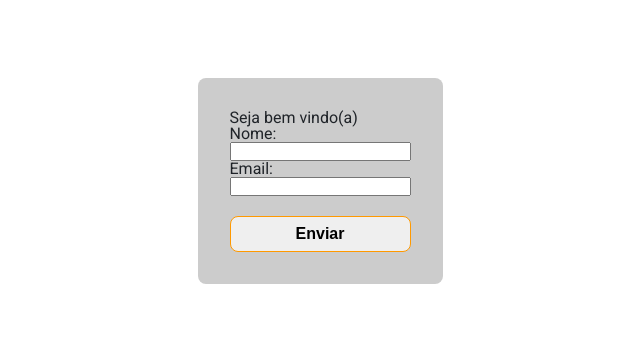
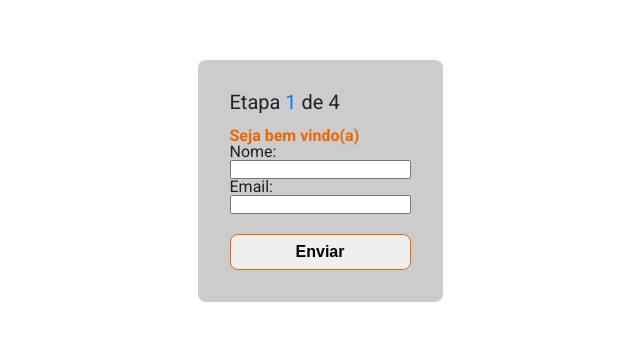
Before and after one commit to lupy100/desafio-frontend-mb, a Vue app in the folder apps/client/: page / in a window 1280 px wide. Shown: the part 219-560 px from the top of the page, without its empty margins (320-960 px from the left). Built offline with nearby package versions, Linux system fonts and the light colour scheme; what @mb/shared-constants would draw is missing.

Commit message:
feat: implement ButtonBase and StepIndicator components with SCSS styling

```diff
--- a/apps/client/src/App.vue
+++ b/apps/client/src/App.vue
@@ -7,7 +7,7 @@
 </template>
 
 <script setup>
-  import RegistrationForm from './pages/RegistrationForm.vue';
+  import RegistrationForm from '@/pages/RegistrationForm.vue';
 </script>
 
 <style scoped>
--- /dev/null
+++ b/apps/client/src/components/ButtonBase/ButtonBase.scss
@@ -0,0 +1,9 @@
+.button-base {
+  border: 1px solid $color-brand-primary-regular;
+  border-radius: 8px;
+  padding: 8px 24px;
+  text-align: center;
+  font-size: 16px;
+  cursor: pointer;
+  font-weight: bold;
+}
--- a/apps/client/src/components/ButtonBase.vue
+++ b/apps/client/src/components/ButtonBase/ButtonBase.vue
@@ -18,14 +18,6 @@
   </button>
 </template>
 
-<style scoped>
-  .button-base {
-    border: 1px solid #f90;
-    border-radius: 8px;
-    padding: 8px 24px;
-    text-align: center;
-    font-size: 16px;
-    cursor: pointer;
-    font-weight: bold;
-  }
+<style lang="scss" scoped>
+  @import url(./ButtonBase.scss);
 </style>
--- /dev/null
+++ b/apps/client/src/components/StepIndicator/StepIndicator.scss
@@ -0,0 +1,8 @@
+.step-indicator {
+  font-size: 1.25rem;
+  margin-bottom: 1rem;
+
+  &__current {
+    color: #007bff;
+  }
+}
--- /dev/null
+++ b/apps/client/src/components/StepIndicator/StepIndicator.vue
@@ -0,0 +1,22 @@
+<template>
+  <div class="step-indicator">
+    Etapa <strong class="step-indicator__current">{{ currentStep }}</strong> de {{ totalSteps }}
+  </div>
+</template>
+
+<script setup>
+  defineProps({
+    currentStep: {
+      type: Number,
+      required: true,
+    },
+    totalSteps: {
+      type: Number,
+      required: true,
+    },
+  });
+</script>
+
+<style lang="scss" scoped>
+  @import url(./StepIndicator.scss);
+</style>
--- /dev/null
+++ b/apps/client/src/pages/RegistrationForm.scss
@@ -0,0 +1,15 @@
+.registration-form {
+  background-color: #ccc;
+  padding: 2rem;
+  border-radius: 8px;
+}
+
+form {
+  display: flex;
+  flex-direction: column;
+}
+
+h1 {
+  font-weight: $font-weight-bold;
+  color: $color-brand-primary-regular;
+}
--- a/apps/client/src/pages/RegistrationForm.vue
+++ b/apps/client/src/pages/RegistrationForm.vue
@@ -1,5 +1,6 @@
 <template>
   <div class="registration-form">
+    <StepIndicator :current-step="1" :total-steps="4" />
     <h1>Seja bem vindo(a)</h1>
 
     <form @submit.prevent="submitForm">
@@ -14,8 +15,9 @@
 
 <script setup>
   import { ref } from 'vue';
-  import { registerUser } from '../api/register';
-  import ButtonBase from '../components/ButtonBase.vue';
+  import { registerUser } from '@/api/register';
+  import ButtonBase from '@/components/ButtonBase/ButtonBase.vue';
+  import StepIndicator from '@/components/StepIndicator/StepIndicator.vue';
 
   const form = ref({ name: '', email: '' });
 
@@ -31,20 +33,6 @@
   };
 </script>
 
-<style scoped>
-  .registration-form {
-    background-color: #ccc;
-    padding: 2rem;
-    border-radius: 8px;
-  }
-
-  form {
-    display: flex;
-    flex-direction: column;
-  }
-
-  h1 {
-    font-weight: var(--font-weight-bold);
-    color: var(--color-brand-primary-regular);
-  }
+<style lang="scss" scoped>
+  @import url(./RegistrationForm.scss);
 </style>
--- a/apps/client/vite.config.js
+++ b/apps/client/vite.config.js
@@ -8,6 +8,13 @@ const __dirname = fileURLToPath(new URL('.', import.meta.url));
 
 export default defineConfig({
   plugins: [vue()],
+  css: {
+    preprocessorOptions: {
+      scss: {
+        additionalData: `@use '@/assets/base' as *;`,
+      },
+    },
+  },
   resolve: {
     alias: {
       '@': resolve(__dirname, './src'),
```
Also changed, not shown: 1 other file (tests, documents, lock files or other folders).
